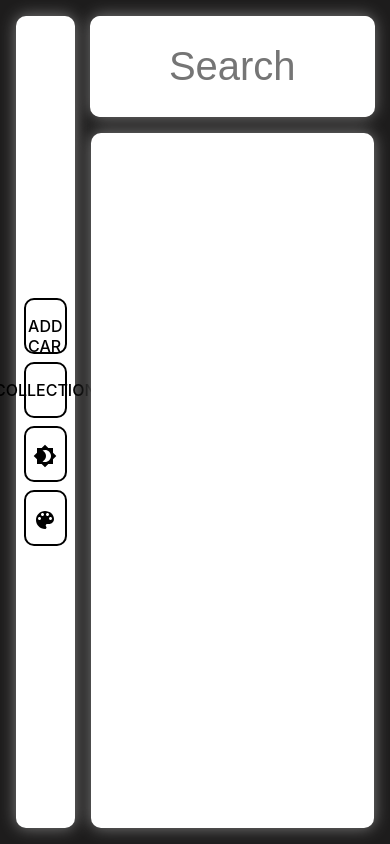
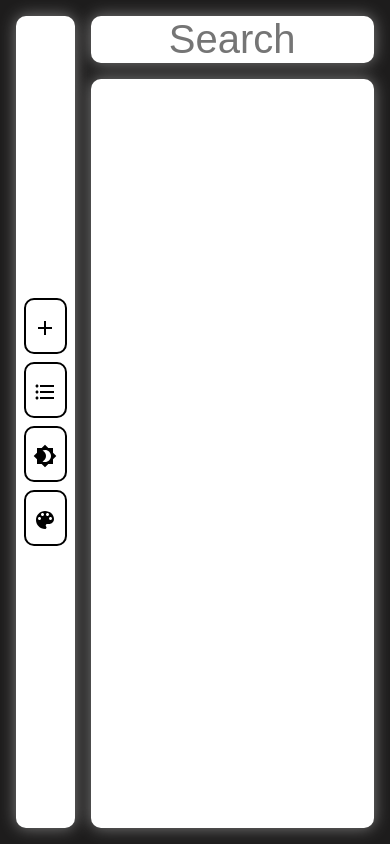
Before and after one commit to cichowlasp/project1, a React (Create React App) app: page /feed in a window 390 px wide. Built offline with nearby package versions, Linux system fonts and the light colour scheme.

Commit message:
add responsive for smaller screens

```diff
--- a/src/components/Feed/Feed.scss
+++ b/src/components/Feed/Feed.scss
@@ -1,8 +1,11 @@
 .cards-container {
-	padding: 5vh;
-	display: flex;
-	width: 50%;
-	flex-direction: column;
-	justify-content: flex-start;
-	align-items: center;
+    padding: 5vh;
+    display: flex;
+    width: 40%;
+    flex-direction: column;
+    justify-content: flex-start;
+    align-items: center;
+    @media (max-width: 630px) {
+        width: 60%;
+    }
 }
--- a/src/components/Feed/components/CarInfo/CarInfo.scss
+++ b/src/components/Feed/components/CarInfo/CarInfo.scss
@@ -5,6 +5,9 @@
     font-size: 2rem;
     &.dark {
         color: $dark-mode;
+    }
+    @media (max-width: 630px) {
+        font-size: 1rem;
     }
 }
 .card-information {
@@ -14,7 +17,7 @@
     div {
         display: flex;
         width: 100%;
-		height: 30px;
+        height: 40px;
         align-content: center;
         align-items: center;
         span {
@@ -23,6 +26,21 @@
             text-transform: lowercase;
         }
     }
+    @media (max-width: 630px) {
+        padding-left: 0;
+        div {
+            font-size: 0.65rem;
+            display: flex;
+            width: 100%;
+            height: 45px;
+            align-content: center;
+            align-items: center;
+            span {
+                font-weight: bold;
+                text-transform: lowercase;
+            }
+        }
+    }
     &.dark {
         color: $dark-mode;
     }
--- a/src/components/Feed/components/CarInfo/CarInfo.tsx
+++ b/src/components/Feed/components/CarInfo/CarInfo.tsx
@@ -16,7 +16,7 @@ const useStyles = makeStyles((theme: Theme) =>
 	createStyles({
 		accordion: {
 			marginBottom: '25px',
-			width: '400px',
+			width: '100%',
 			background: 'rgb(232, 232, 232)',
 		},
 	})
--- a/src/components/Router/Router.scss
+++ b/src/components/Router/Router.scss
@@ -33,7 +33,7 @@
             background-color: $white-mode;
             margin: 1rem;
             max-height: 12vh;
-			min-height: 12vh;
+            max-width: 100%;
             text-transform: uppercase;
             border-radius: 10px;
             box-shadow: 0 0 1em $grey-color;
@@ -42,8 +42,8 @@
                 color: $white-mode;
             }
             .search {
-				width: 99%;
-				height: 100%;
+                width: 90%;
+                height: 90%;
                 border: none;
                 text-align: center;
                 border-radius: 10px;
--- a/src/components/SidebarContent/SidebarContent.scss
+++ b/src/components/SidebarContent/SidebarContent.scss
@@ -18,9 +18,20 @@
             border-radius: 10px;
             cursor: pointer;
         }
+        .icon {
+            display: none;
+        }
         &.dark {
             color: $white-mode;
             border-color: $white-mode;
+        }
+        @media (max-width: 831px) {
+            .icon {
+                display: block;
+            }
+            .text {
+                display: none;
+            }
         }
     }
 }
--- a/src/components/SidebarContent/SidebarContent.tsx
+++ b/src/components/SidebarContent/SidebarContent.tsx
@@ -6,6 +6,8 @@ import { BlockPicker } from 'react-color';
 import BrightnessHighIcon from '@material-ui/icons/BrightnessHigh';
 import Brightness4Icon from '@material-ui/icons/Brightness4';
 import PaletteIcon from '@material-ui/icons/Palette';
+import FormatListBulletedIcon from '@material-ui/icons/FormatListBulleted';
+import AddIcon from '@material-ui/icons/Add';
 
 interface FuncProps {
 	darkMode: boolean;
@@ -48,12 +50,12 @@ const SidebarContent: React.FC<FuncProps> = ({
 	return (
 		<div className='sidebar-container'>
 			<Link className={`sidebar-link ${darkMode ? 'dark' : ''}`} to='/'>
-				Add Car
+				<div className="text">Add Car</div><AddIcon className='icon'/>
 			</Link>
 			<Link
 				className={`sidebar-link ${darkMode ? 'dark' : ''}`}
 				to='/feed'>
-				Collection
+				<div className="text">Collection</div><FormatListBulletedIcon className='icon'/>
 			</Link>
 			<div
 				role='button'
```
Lines whose indentation alone changed are shown as unchanged.
